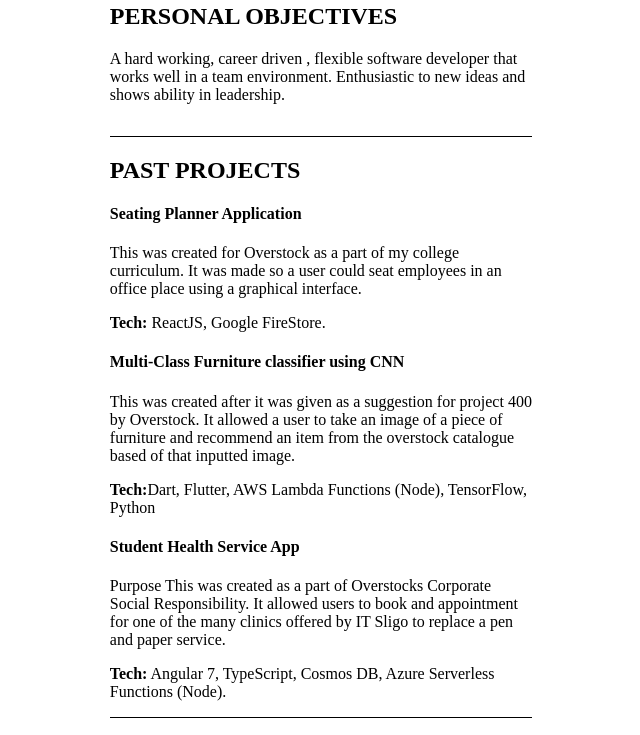
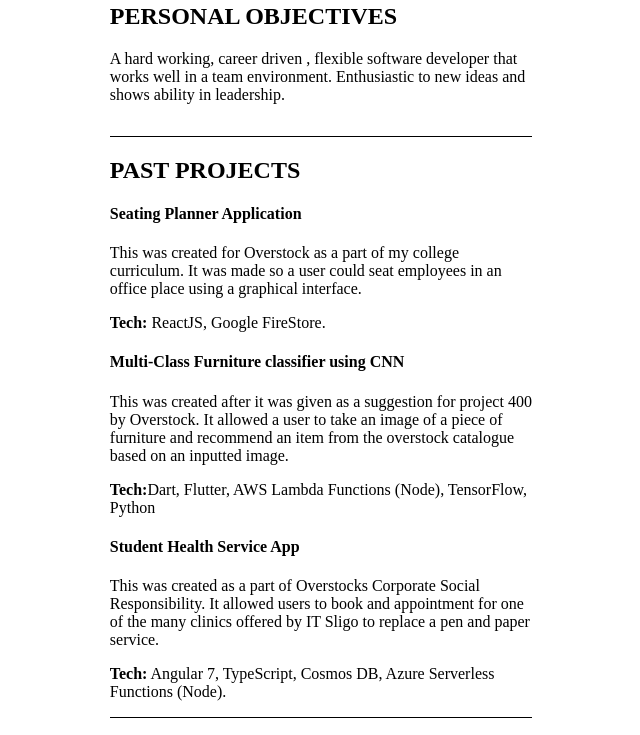
Before and after one commit to AidanDoherty/cv-html-css-only, a plain HTML site: page index.html in a window 1280 px wide. Shown: the part 389-1124 px from the top of the page, without its empty margins (319-959 px from the left). Drawn offline with Linux system fonts and the light colour scheme.

Commit message:
cv related issues

```diff
--- a/index.html
+++ b/index.html
@@ -45,13 +45,13 @@
     <div class="project">
 
       <h4>Multi-Class Furniture classifier using CNN</h4>
-      <p>This was created after it was given as a suggestion for project 400 by Overstock. It allowed a user to take an image of a piece of furniture and recommend an item from the overstock catalogue based of that inputted image.</p>
+      <p>This was created after it was given as a suggestion for project 400 by Overstock. It allowed a user to take an image of a piece of furniture and recommend an item from the overstock catalogue based on an inputted image.</p>
         <b>Tech:</b>Dart, Flutter, AWS Lambda Functions (Node), TensorFlow, Python
 </div>
       <div class="project">
 
         <h4>Student Health Service App </h4>
-        <p>Purpose This was created as a part of Overstocks Corporate Social Responsibility.  It allowed users to book and appointment for one of the many clinics offered by IT Sligo to replace a pen and paper service. </p>
+        <p>This was created as a part of Overstocks Corporate Social Responsibility.  It allowed users to book and appointment for one of the many clinics offered by IT Sligo to replace a pen and paper service. </p>
           <b>Tech:</b> Angular 7, TypeScript, Cosmos DB, Azure Serverless Functions (Node).
         </div>
   </div>
```
